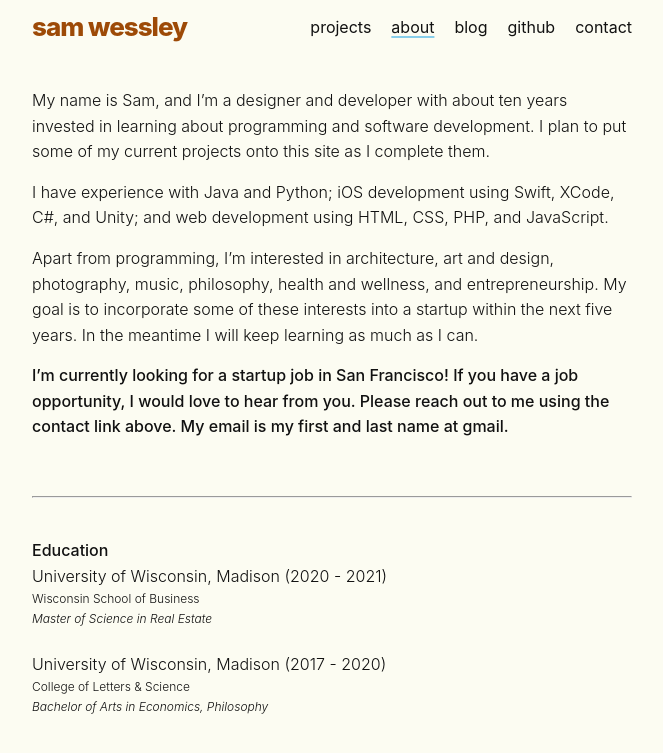
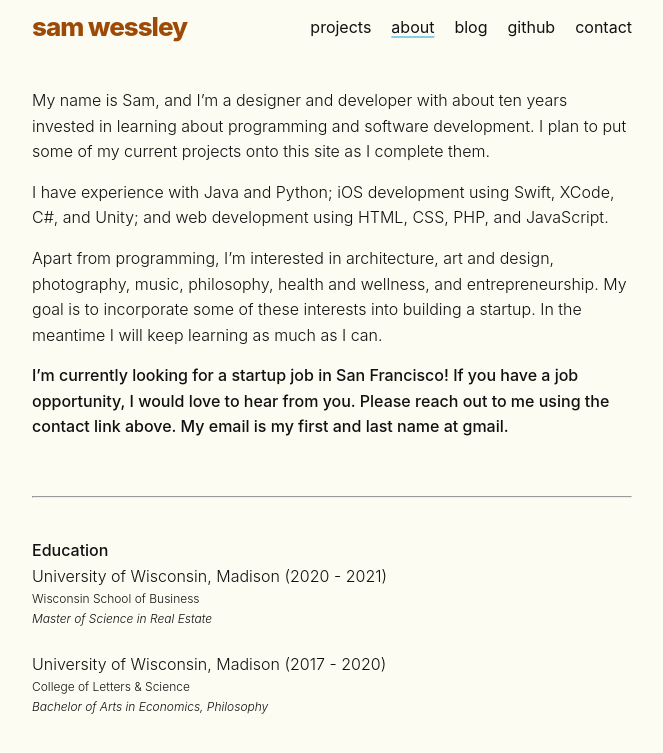
Before and after one commit to samwessley/samwessley.github.io, a Jekyll site: the page built from about.md, in a window 1280 px wide. Shown: the top 753 px of the page, without its empty margins (308-971 px from the left). Built offline with Jekyll 4.4.1, drawn with Linux system fonts in a browser that asks for light colours.

Commit message:
Update about.md

```diff
--- a/about.md
+++ b/about.md
@@ -8,7 +8,7 @@ My name is Sam, and I’m a designer and developer with about ten years invested
 
 I have experience with Java and Python; iOS development using Swift, XCode, C#, and Unity; and web development using HTML, CSS, PHP, and JavaScript.
 
-Apart from programming, I’m interested in architecture, art and design, photography, music, philosophy, health and wellness, and entrepreneurship. My goal is to incorporate some of these interests into a startup within the next five years. In the meantime I will keep learning as much as I can.
+Apart from programming, I’m interested in architecture, art and design, photography, music, philosophy, health and wellness, and entrepreneurship. My goal is to incorporate some of these interests into building a startup. In the meantime I will keep learning as much as I can.
 
 <p style="font-weight:500">I’m currently looking for a startup job in San Francisco! If you have a job opportunity, I would love to hear from you. Please reach out to me using the contact link above. My email is my first and last name at gmail.</p>
 
```
